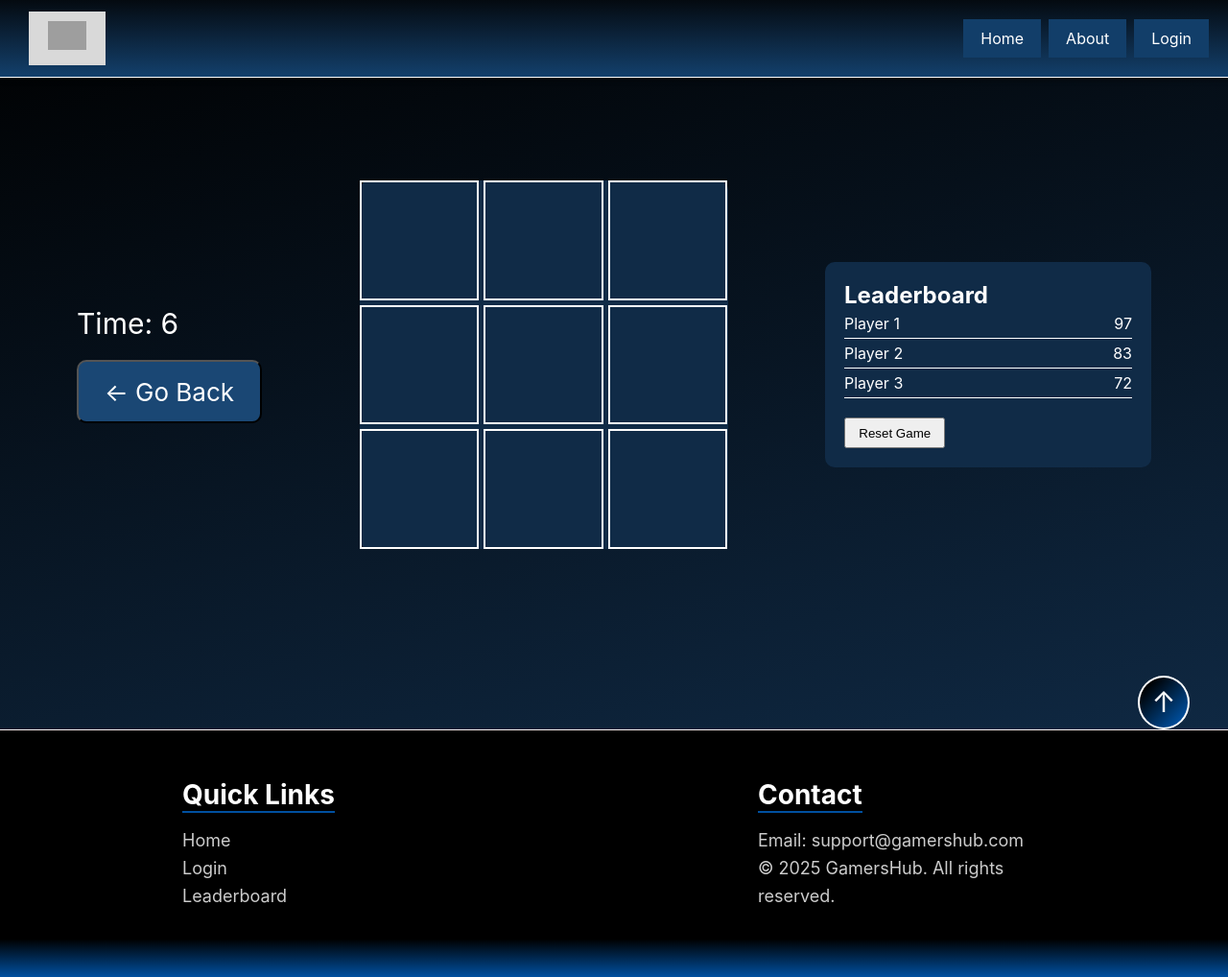
After one commit to AhmedKXL/Fundamentals-of-Web-Programming-Project, a PHP site: page /games/tictactoe.html in a window 1280 px wide. The commit adds this page. Shown: the whole page at 96% size. Run offline with PHP 8.4, Linux system fonts and the light colour scheme; grey boxes are pictures that could not be loaded.

Commit message:
feat: tictactoe

```diff
--- /dev/null
+++ b/frontend/games/tictactoe.css
@@ -0,0 +1,34 @@
+#game-board {
+    display: grid;
+    width: 100%;
+    height: 100%;
+    grid-template-columns: repeat(3, 1fr);
+    grid-template-rows: repeat(3, 1fr);
+    gap: 5px;
+}
+
+.cell {
+    font-size: 5em;
+    font-weight: 900;
+    display: flex;
+    align-items: center;
+    justify-content: center;
+    border: 2px solid #fff;
+    cursor: pointer;
+    /* background-color: #fff; */
+}
+
+.cell:hover {
+    background-color: #0050A0;
+}
+
+#reset {
+    margin-top: 20px;
+    color: black;
+    padding: 0.5em 1em;
+}
+
+#score {
+    font-size: 1.5em;
+    margin-bottom: 10px;
+}
--- /dev/null
+++ b/frontend/games/tictactoe.html
@@ -0,0 +1,76 @@
+<!DOCTYPE html>
+<html>
+    <head>
+        <title>Tic Tac Toe</title>
+        <link rel="stylesheet" href="../styles/base.css">
+        <link rel="stylesheet" href="../styles/home.css">
+        <link rel="stylesheet" href="../styles/game.css">
+        <link rel="stylesheet" href="./tictactoe.css">
+        <script src="./tictactoe.js" defer></script>
+    </head>
+<body>
+  <!-- Header -->
+  <header class="header">
+    <div class="logo"><img src="../../2222222.jpg" alt="Logo" height="30px"></div>
+    <nav class="nav">
+      <a href="../index.html">Home</a>
+      <a href="../about.html">About</a>
+      <a href="../login.html" class="login">Login</a>
+    </nav>
+  </header>
+
+    <!-- Game Container -->
+    <div class="game-container">
+        <div class="score-display">
+            <div class="score your-score">
+                <span>Time:</span>
+                <span id="timer">0</span>
+            </div>
+            <button id="go-back">← Go Back</button>
+        </div>
+
+        <div class="game-area">
+            <div id="game-board"></div>
+        </div>
+
+        <div class="leaderboard-game">
+            <h2>Leaderboard</h2>
+            <div class="leaderboard-entry">
+                <span class="player">Player 1</span>
+                <span class="score">97</span>
+            </div>
+            <div class="leaderboard-entry">
+                <span class="player">Player 2</span>
+                <span class="score">83</span>
+            </div>
+            <div class="leaderboard-entry">
+                <span class="player">Player 3</span>
+                <span class="score">72</span>
+            </div>
+            <button id="reset">Reset Game</button>
+        </div>
+    </div>
+
+  <!-- Footer -->
+  <footer class="footer">
+    <div class="footer-content">
+      <div class="footer-section links">
+        <h2>Quick Links</h2>
+        <ul>
+          <li><a href="../index.html">Home</a></li>
+          <li><a href="../login.html">Login</a></li>
+          <li><a href="../leaderboards.html">Leaderboard</a></li>
+        </ul>
+      </div>
+      <div class="footer-section contact">
+        <h2>Contact</h2>
+        <p>Email: support@gamershub.com</p>
+        <p>© 2025 GamersHub. All rights reserved.</p>
+      </div>
+    </div>
+  </footer>
+
+  <!-- To Top Button -->
+  <a href="#" class="to-top">↑</a>
+</body>
+</html>
--- /dev/null
+++ b/frontend/games/tictactoe.js
@@ -0,0 +1,90 @@
+document.addEventListener('DOMContentLoaded', () => {
+    const gameBoard = document.getElementById('game-board');
+    const timerDisplay = document.getElementById('timer');
+    const resetButton = document.getElementById('reset');
+
+    let board = ['', '', '', '', '', '', '', '', ''];
+    let currentPlayer = 'X';
+    let gameActive = true;
+    let timer = 0;
+    let timerInterval;
+
+    function createBoard() {
+        gameBoard.innerHTML = '';
+        board.forEach((cell, index) => {
+            const cellElement = document.createElement('div');
+            cellElement.classList.add('cell');
+            cellElement.textContent = cell;
+            cellElement.addEventListener('click', () => handleCellClick(index));
+            gameBoard.appendChild(cellElement);
+        });
+    }
+
+    function handleCellClick(index) {
+        if (board[index] !== '' || !gameActive) return;
+
+        board[index] = currentPlayer;
+        createBoard();
+        checkWinner();
+        if (gameActive) aiPlay();
+    }
+
+    function aiPlay() {
+        const emptyCells = board.map((cell, index) => (cell === '' ? index : null)).filter(i => i !== null);
+        if (emptyCells.length === 0) return;
+
+        const randomIndex = Math.floor(Math.random() * emptyCells.length);
+        const aiMove = emptyCells[randomIndex];
+        board[aiMove] = 'O';
+        createBoard();
+        checkWinner();
+    }
+
+    function checkWinner() {
+        const winConditions = [
+            [0, 1, 2], [3, 4, 5], [6, 7, 8],
+            [0, 3, 6], [1, 4, 7], [2, 5, 8],
+            [0, 4, 8], [2, 4, 6]
+        ];
+
+        for (const condition of winConditions) {
+            const [a, b, c] = condition;
+            if (board[a] === board[b] && board[a] === board[c] && board[a] !== '') {
+                alert(`${board[a]} wins!`);
+                gameActive = false;
+                clearInterval(timerInterval);  // Stop the timer here
+                return;
+            }
+        }
+
+        if (!board.includes('')) {
+            alert("It's a draw!");
+            gameActive = false;
+            clearInterval(timerInterval);  // Stop the timer here
+        }
+    }
+
+    function startTimer() {
+        if (timerInterval) clearInterval(timerInterval);  // Clear any existing interval
+        timerInterval = setInterval(() => {
+            timer++;
+            timerDisplay.textContent = timer;
+        }, 1000);
+    }
+
+    function resetGame() {
+        board = ['', '', '', '', '', '', '', '', ''];
+        currentPlayer = 'X';
+        gameActive = true;
+        timer = 0;
+        timerDisplay.textContent = timer;
+
+        clearInterval(timerInterval);  // Clear any existing timer interval
+        startTimer();  // Start a new timer
+        createBoard();
+    }
+
+    resetButton.addEventListener('click', resetGame);
+    resetGame();
+    startTimer();
+});
--- a/frontend/styles/game.css
+++ b/frontend/styles/game.css
@@ -1,29 +1,22 @@
 /* Game CSS */
 .game-container {
-    position: relative;
-    width: 100%;
-    height: 100vh;
-    overflow-y: auto; /* Changed to allow scrolling within the game area */
-    background: linear-gradient(166.97deg, #000000 0%, #102B47 85.8%);
     display: flex; /* Align children side by side */
+    height: 95vh;
+    align-items: center;
+    justify-content: space-between;
+    padding: 0 5em;
 }
 
 /* Game area */
 .game-area {
-    position: relative;
-    width: 711px;
-    height: 684px;
-    margin: auto; /* Centered horizontally */
+    width: 30vw;
+    height: 30vw;
     background: #102B47;
     border-radius: 10px;
 }
 
 /* Score display section */
 .score-display {
-    position: absolute;
-    left: 41px;
-    top: 50%; /* Center vertically where necessary */
-    transform: translateY(-50%); /* Adjust for true vertical centering */
 }
 
 .your-score {
@@ -45,11 +38,9 @@
 }
 
 /* Leaderboard */
-.leaderboard {
-    position: absolute;
-    width: 286px;
+.leaderboard-game {
+    width: 300px;
     top: 50%;
-    left: calc(100% - 300px); /* Adjust position for side alignment */
     background: #102B47;
     border-radius: 10px;
     padding: 20px;
```
Also changed, not shown: frontend/game.html (deleted, +0 -52 lines).
